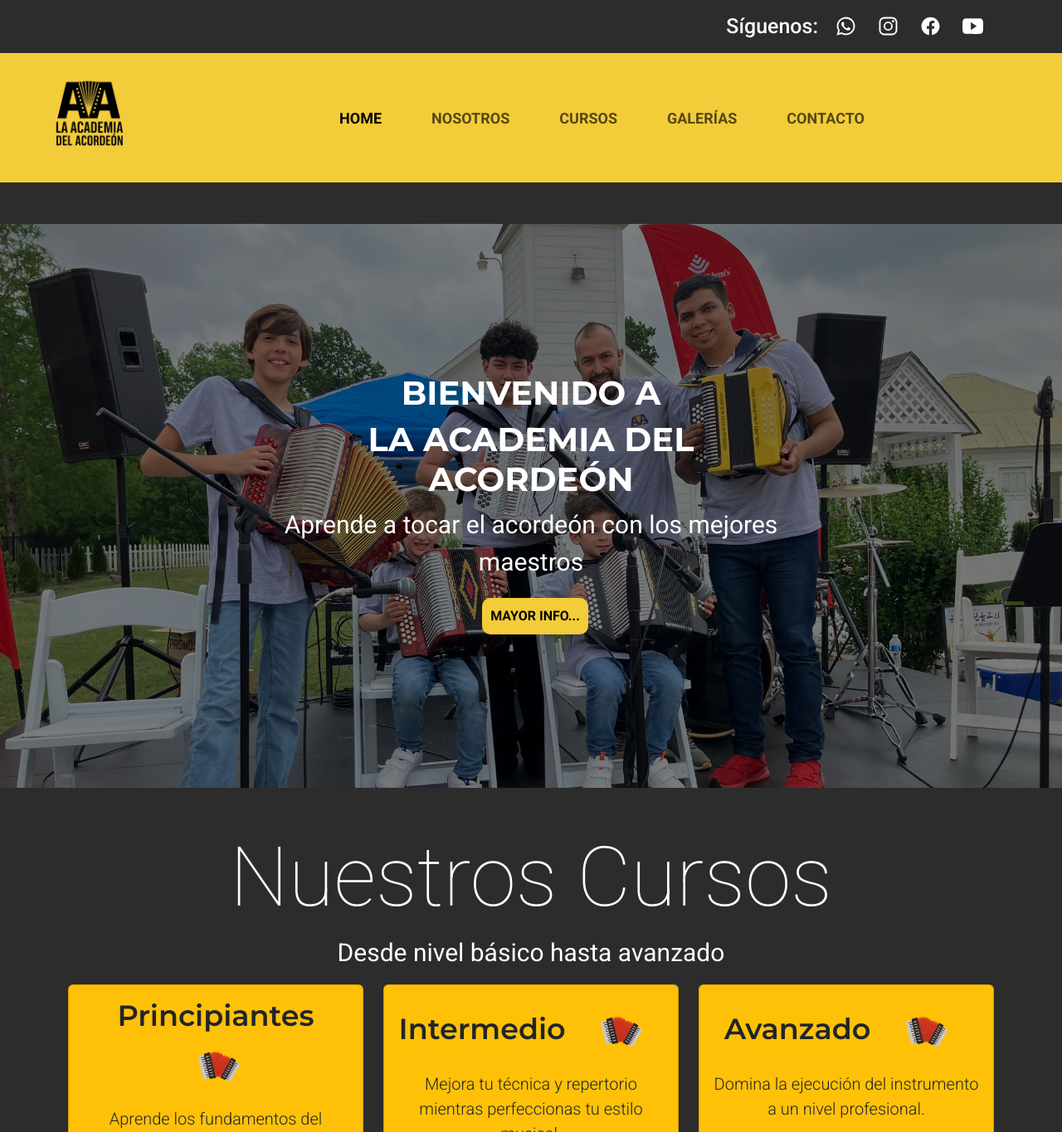
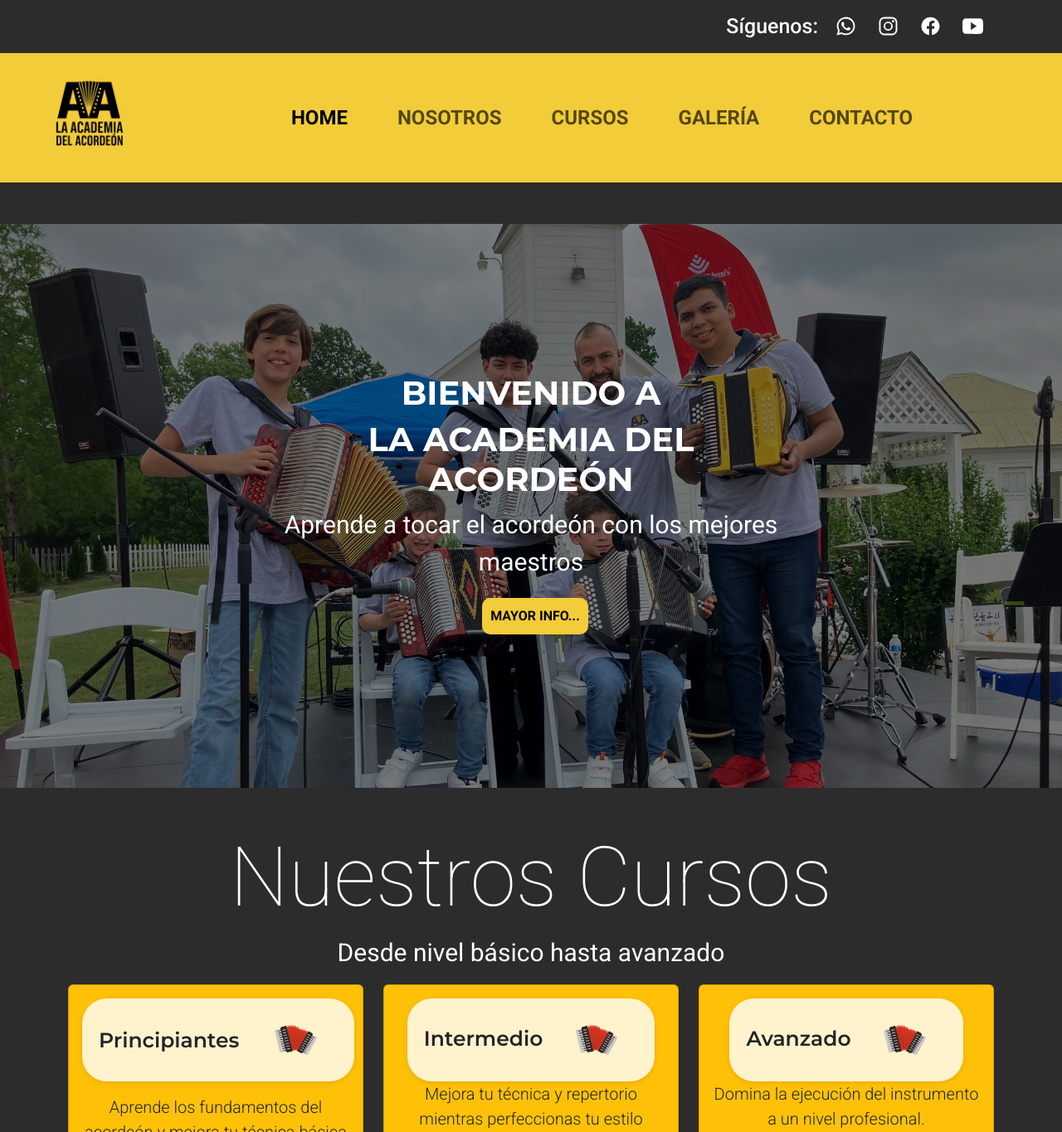
Before and after one commit to Diegorcb27/proyecto_acordeon, a Django app: page / in a window 1280 px wide. Shown: the top 1365 px of the page at 83% size. Run offline with Django 5.2, Linux system fonts and the light colour scheme; some libraries are stand-ins or nearby versions.

Commit message:
change today 26.8.25

```diff
--- a/core/templates/core/base.html
+++ b/core/templates/core/base.html
@@ -90,7 +90,7 @@
                 <a class="nav-link" href="{% url 'core:cursos' %}">CURSOS</a>
               </li>
               <li class="nav-item">
-                <a class="nav-link" href="{% url 'core:galeria' %}">GALERÍAS</a>
+                <a class="nav-link" href="{% url 'core:galeria' %}">GALERÍA</a>
               </li>
               <li class="nav-item">
                 <a class="nav-link" href="{% url 'core:contacto' %}">CONTACTO</a>
@@ -145,8 +145,8 @@
             <ul class="list-unstyled">
               <li><a href="/" class="text-foot">Inicio</a></li>
               <li><a href="/nosotros" class="text-foot">Nosotros</a></li>
-              <li><a href="/cursos" class="text-foot">Cursos</a></li>
-              <li><a href="/eventos" class="text-foot">Eventos</a></li>
+              <li><a href="{% url 'core:cursos' %}" class="text-foot">Cursos</a></li>
+              <li><a href="{% url 'core:galeria' %}" class="text-foot">Galería</a></li>
               <li><a href="/contacto" class="text-foot">Contacto</a></li>
             </ul>
           </div>
@@ -155,8 +155,7 @@
           <div class="col-md-4 mb-3">
             <h5 class="title-foot text-uppercase">Contáctanos</h5>
             <ul class="list-unstyled text-foot">
-              <li>Church on the Rock Katy</li>
-              <li>433 Barker Cypress Rd, Houston, TX 77094</li>
+              <li>433 Barker Cypress Rd, #206 , Houston, TX 77094</li>
               <li>Teléfono: (0212) 123-4567</li>
               <li>Email: Theaccordionacademy@gmail.com</li>
             </ul>
--- a/core/templates/core/contact.html
+++ b/core/templates/core/contact.html
@@ -26,7 +26,7 @@
             <i class="bx bx-location-alt-2"></i>
             <h2>Ubicación</h2>
             <p class="testi-text">
-              433 Barker Cypress Rd, Houston, TX 77094, Estados Unidos
+              433 Barker Cypress Rd, #206 , Houston, TX 77094, Estados Unidos
             </p>
           </div>
 
@@ -51,8 +51,8 @@
             />
             <i class="bx bx-mobile"></i>
             <h2>Oficina principal</h2>
-            <p class="testi-text">(346) 507-9343</p>
-            <p class="testi-text">(346) 366-9988</p>
+            <p class="testi-text">(346) 657-8131</p>
+            <p class="testi-text">(832) 593-9414</p>
           </div>
         </div>
       </div>
--- a/core/templates/core/home.html
+++ b/core/templates/core/home.html
@@ -23,15 +23,15 @@
         <div class="col-md-4">
           <div class="card curso-card text-dark bg-warning h-100">
             <div class="card-body">
-              <h3 class="card-title">
-                Principiantes
+              <div class="titulo-wrapper">
+                <h3 class="card-title">Principiantes</h3>
                 <img
                   src="{% static 'core/img/acordeon_icono.png' %}"
                   alt="icono_acordeon"
                   class="icono-acordeon"
                 />
-              </h3>
-              <p class="card-text">
+              </div>
+              <p class="card-text mt-3">
                 Aprende los fundamentos del acordeón y mejora tu técnica básica
                 rápidamente.
               </p>
@@ -48,6 +48,7 @@
         <div class="col-md-4">
           <div class="card curso-card text-dark bg-warning h-100">
             <div class="card-body">
+              <div class="titulo-wrapper">
                 <h3 class="card-title">
                   Intermedio
                   <img
@@ -56,6 +57,8 @@
                     class="icono-acordeon"
                   />
                 </h3>
+              </div>
+
               <p class="card-text">
                 Mejora tu técnica y repertorio mientras perfeccionas tu estilo
                 musical.
@@ -73,6 +76,7 @@
         <div class="col-md-4">
           <div class="card curso-card text-dark bg-warning h-100">
             <div class="card-body">
+              <div class="titulo-wrapper">
                 <h3 class="card-title">
                   Avanzado
                   <img
@@ -81,6 +85,8 @@
                     class="icono-acordeon"
                   />
                 </h3>
+              </div>
+
               <p class="card-text">
                 Domina la ejecución del instrumento a un nivel profesional.
               </p>
@@ -102,21 +108,31 @@
       <div class="academia-texto">
         <h1>¿Por qué elegir la academia?</h1>
         <h2>Un historial probado de excelencia</h2>
-    <p>Nuestra misión a tiempo completo es enseñar música mientras fomentamos el carácter, la creatividad, habilidades para la vida y el bienestar en cada estudiante.</p>
+        <p>
+          Nuestra misión a tiempo completo es enseñar música mientras fomentamos
+          el carácter, la creatividad, habilidades para la vida y el bienestar
+          en cada estudiante.
+        </p>
         <ul>
-      <li>Votado “Mejores clases de música en Pearland” ~ Living Magazine</li>
+          <li>
+            Votado “Mejores clases de música en Pearland” ~ Living Magazine
+          </li>
           <li>Ganador del premio Bravo ~ Pearland Alliance for Arts</li>
-      <li>Premio de Excelencia Fundadora: Heather Scharbor ~ Living Magazine</li>
+          <li>
+            Premio de Excelencia Fundadora: Heather Scharbor ~ Living Magazine
+          </li>
           <li>Premio Oro en Community Votes Pearland</li>
           <li>17 estudiantes con distinción en exámenes ABRSM</li>
         </ul>
       </div>
       <div class="academia-img-contenedor">
-    <img src="{% static 'core/img/escoger_img.JPEG' %}" alt="ACORDEON" class="academia-img">
+        <img
+          src="{% static 'core/img/escoger_img.JPEG' %}"
+          alt="ACORDEON"
+          class="academia-img"
+        />
       </div>
     </section>
-
-
 
     <!-- Testimonios -->
     <section class="bg-warning py-5">
--- a/static/core/css/base.css
+++ b/static/core/css/base.css
@@ -30,7 +30,7 @@ a{
   font-family: "Roboto", sans-serif;
   font-optical-sizing: auto;
   font-weight:700 ;
-  font-size: large;
+  font-size:x-large;
   font-style: normal;
   font-variation-settings:
     "wdth" 100;
--- a/static/core/css/home.css
+++ b/static/core/css/home.css
@@ -70,7 +70,27 @@
     "wdth" 100;
 }
 
-.card-title, h2{
+ .titulo-wrapper {
+    background: #fff3cd; /* tono suave que armoniza con bg-warning */
+    border-radius: 30px;
+    padding: 10px 20px;
+    display: inline-flex;
+    align-items: center;
+    gap: 10px;
+    box-shadow: 0 2px 6px rgba(0,0,0,0.1);
+  }
+
+.card-title{
+    font-family: "Montserrat", sans-serif;
+    color: #212529;
+    font-size: 25px;
+    font-weight: 600;
+    font-style: normal;
+    font-variation-settings: "wdth" 100;
+    margin: 0;
+}
+
+h2{
     font-family: "Montserrat", sans-serif;
     color: #212529;
     font-size: 35px;
```
Also changed, not shown: static/core/css/nosotros.css (+7 -0 lines). Lines whose indentation alone changed are shown as unchanged.
